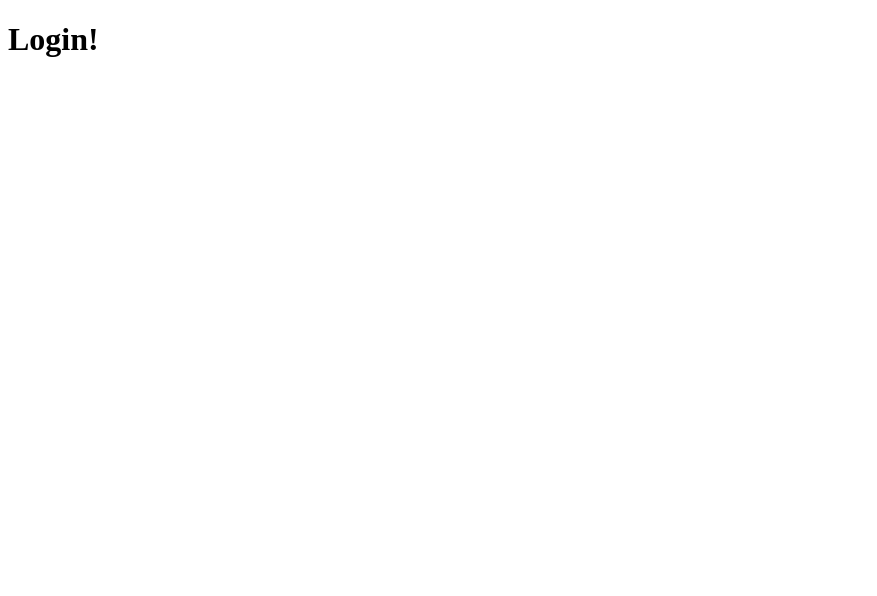
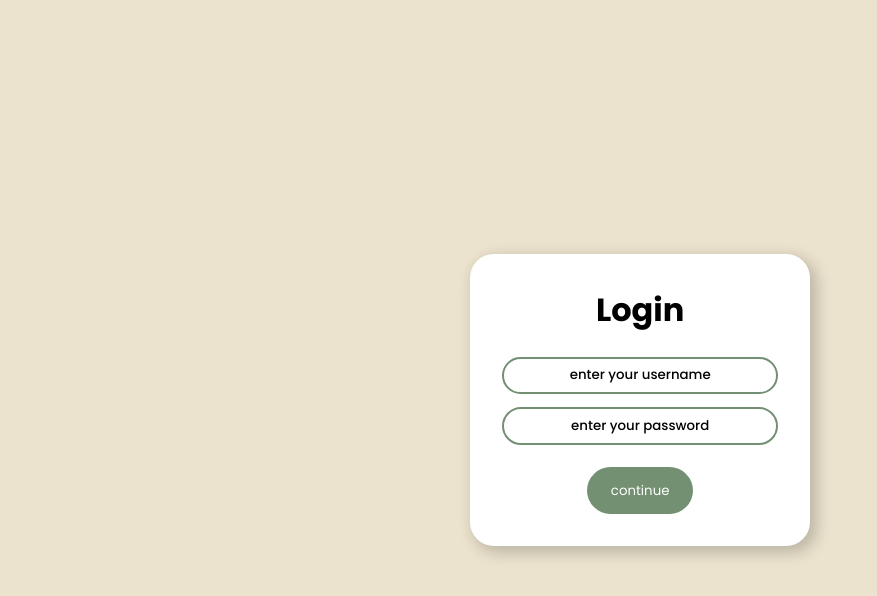
Before and after one commit to Exist2023/ExamSharer, a website: page public/index.html in a window 1280 px wide. Shown: the whole page, without its empty margins (0-877 px from the left). Drawn offline with nearby package versions, Linux system fonts and the light colour scheme; no server answers.

Commit message:
Added login page (style, client and server login function) - Note: More Sequrity Needed!!!

```diff
--- a/public/index.html
+++ b/public/index.html
@@ -4,8 +4,35 @@
     <meta charset="UTF-8">
     <meta name="viewport" content="width=device-width, initial-scale=1.0">
     <title>Login</title>
+
+    <link href="styles/general-animations.css" rel="stylesheet" type="text/css" />
+    <link href="styles/login.css" rel="stylesheet" type="text/css" />
+
+    <script src="https://cdnjs.cloudflare.com/ajax/libs/socket.io/4.2.0/socket.io.js"></script>
 </head>
 <body>
-    <h1>Login!</h1>
+    <div class="container">
+        <!-- Heading -->
+        <h1>Login</h1>
+
+        <!-- Password and Username inputs -->
+        <div class="input-fields">
+            <div class="field">
+                <input class="username"  placeholder="enter your username">
+            </div>
+
+            <div class="field">
+                <input type="password" class="password" placeholder="enter your password">
+            </div>
+        </div>
+
+        <!-- Continue button - submit login details -->
+        <div class="button-field">
+            <button class="btn-continue">continue</button>
+        </div>
+    </div>
+
+    <!-- Scripts -->
+    <script src="scripts/login.js"></script>
 </body>
 </html>
--- /dev/null
+++ b/public/scripts/login.js
@@ -0,0 +1,31 @@
+const socket = io();
+
+const input_username = document.querySelector(".username");
+const input_password = document.querySelector(".password");
+
+const btn_continue = document.querySelector(".btn-continue");
+
+
+
+btn_continue.addEventListener('click', function() {
+    const username = input_username.value;
+    const password = input_password.value;
+
+    console.log("username: " + username);
+    console.log("password: " + password);
+
+    send_login(username, password)
+})
+
+
+
+function send_login(username, password) {
+    socket.emit('login', {username, password});
+}
+
+
+// Probably shouldn't have the function that confirms the login, on client side
+// to prevent people from just calling the function manually and basiclly bypassing login right?
+socket.on('login_confirm', () => {
+    window.location.href = "http://localhost:3000/grade";
+})
--- /dev/null
+++ b/public/styles/general-animations.css
@@ -0,0 +1,13 @@
+@keyframes appear {
+    to{
+        transform: scale3d(1, 1, 1);
+        opacity: 1;
+    }
+}
+
+@-webkit-keyframes appear {
+    to{
+        transform: scale3d(1, 1, 1);
+        opacity: 1;
+    }
+}
--- /dev/null
+++ b/public/styles/login.css
@@ -0,0 +1,124 @@
+@import url('https://fonts.googleapis.com/css2?family=Poppins:wght@200;300;400;500;600;700;800;900&display=swap');
+
+*{
+    box-sizing: border-box;
+
+    font-family: 'Poppins', sans-serif;;
+
+    color: #000;
+
+    margin: 0;
+
+    padding: 0;
+
+    border: 0;
+
+    outline: 0;
+}
+
+
+/* Variables */
+:root {
+    /* body */
+    --body-bg-color: #ECE3CE;
+
+    /* container */
+    --container-bg-color: #fff;
+
+    /* Components (input, buttons, ...) */
+    --components-color-1: #739072;
+    --components-color-2: #4F6F52;
+
+    /* Shadows */
+    --shadow-color: rgba(0, 0, 0, 0.2);
+    --container-shadow: 5px 5px 15px 2px var(--shadow-color);
+}
+
+
+body {
+    display: flex;
+    justify-content: center;
+    align-items: center;
+
+    height: 100vh;
+
+    background-color: var(--body-bg-color);
+}
+
+
+/* --- Login --- */
+.container {
+    display: flex;
+    flex-direction: column;
+    align-items: center;
+
+    transform: scale3d(1.1, 1.1, 1.1);
+
+    opacity: 0;
+
+    padding: 2em;
+
+    border-radius: 1.5rem;
+
+    background-color: var(--container-bg-color);
+
+    box-shadow: var(--container-shadow);
+
+    -webkit-animation: appear 500ms 1s ease-out forwards;
+    animation: appear 500ms 1s ease-out forwards;
+}
+
+
+/* Input Fields */
+.input-fields {
+    margin: 1em 0px;
+}
+
+.input-fields h2 {
+    font-size: large;
+
+    line-height: 1;
+}
+
+.input-fields input {
+    text-align: center;
+
+    font-weight: 500;
+
+    margin: 0.5em 0em;
+
+    padding: 0.5em;
+
+    border: solid 2px var(--components-color-1);
+    border-radius: 10rem;
+
+    background: none;
+}
+
+.input-fields input::placeholder {
+    color: #000;
+}
+
+
+/* Buttons */
+.button-field {
+    display: flex;
+    justify-content: center;
+    align-items: center;
+}
+
+.btn-continue {
+    aspect-ratio: 4;
+
+    color: #fff;
+
+    padding: 1em;
+
+    border-radius: 10rem;
+
+    background-color: var(--components-color-1);
+}
+
+.btn-continue:active {
+    background-color: var(--components-color-2);
+}
```
Also changed, not shown: private/accounts.json (added, +8 -0 lines), public/grade.html (+1 -1 lines), server-scripts/login.js (added, +30 -0 lines), server.js (+17 -1 lines).
